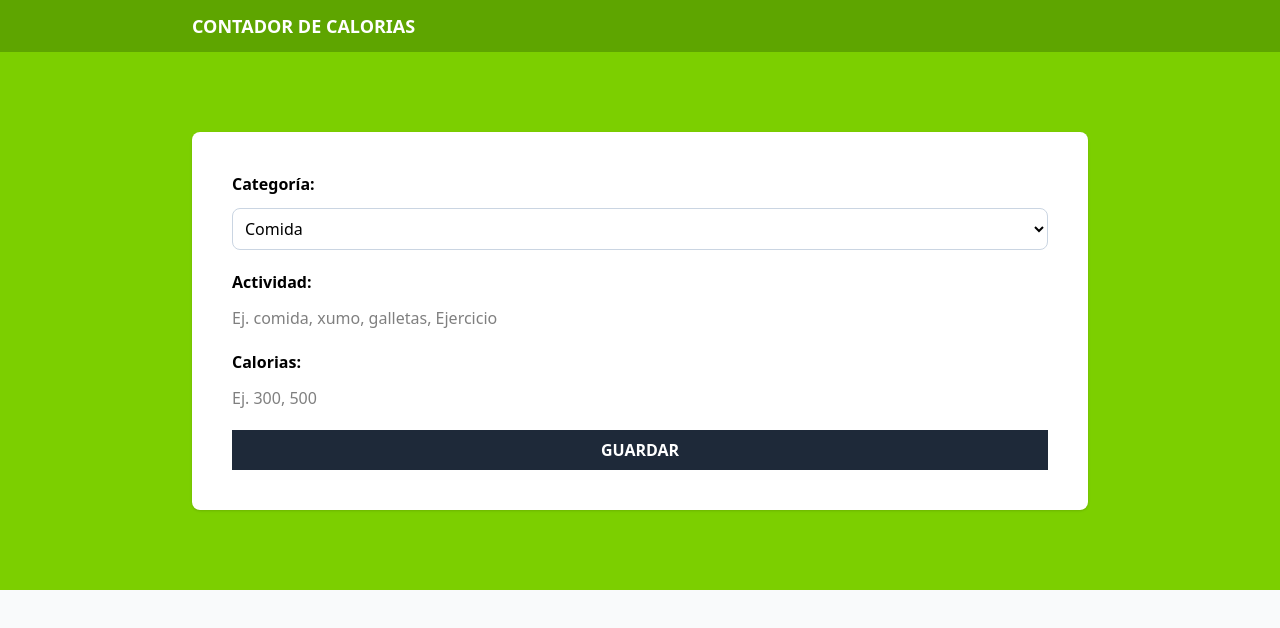
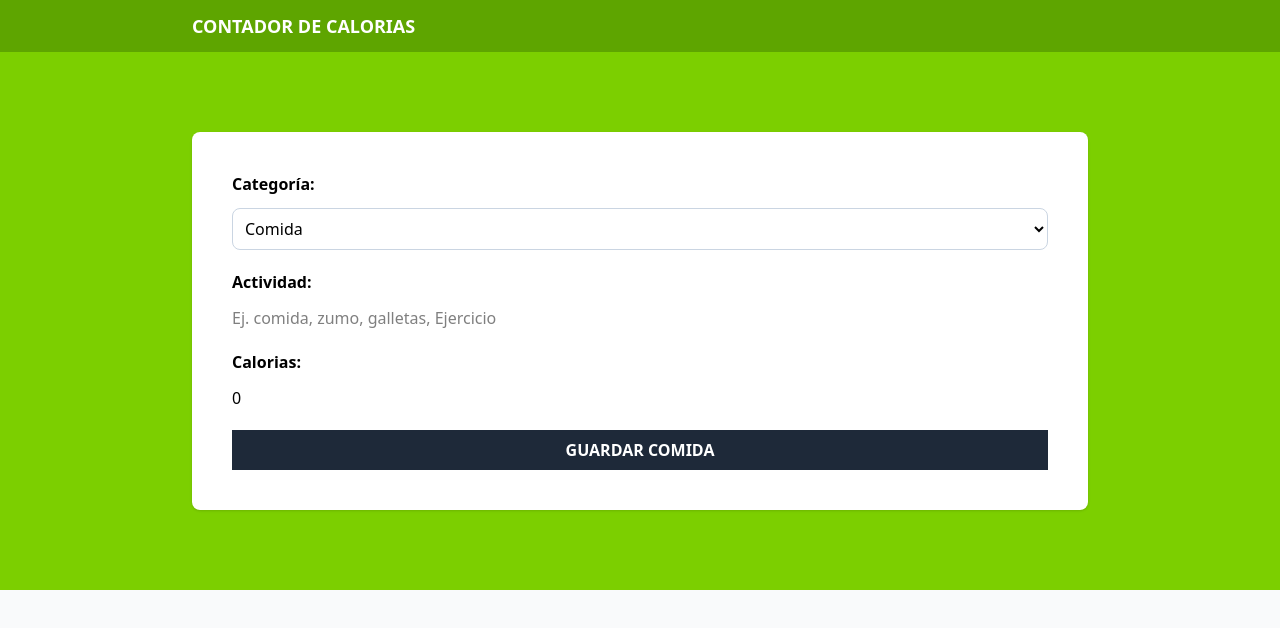
Before and after one commit to DarioBarrionuevo/contadorcalorias, a React (Vite) app: page / in a window 1280 px wide. Shown: the top 628 px of the page. Built offline with nearby package versions, Linux system fonts and the light colour scheme.

Commit message:
Create handleChange

```diff
--- a/src/components/Form.tsx
+++ b/src/components/Form.tsx
@@ -1,6 +1,27 @@
+import { ChangeEvent, useState } from "react";
 import { categories } from "../data/categories";
+import { Activity } from "../types";
+
+const initialState: Activity = {
+  category: 1,
+  name: "",
+  calories: 0,
+};
 
 export default function Form() {
+  const [activity, setActivity] = useState<Activity>(initialState);
+
+
+
+  const handleChange = (e: ChangeEvent<HTMLSelectElement> | ChangeEvent<HTMLInputElement>) => {
+    const isNumberField = ['category', 'calories'].includes(e.target.id)
+
+    setActivity({
+      ...activity,
+      [e.target.id]: isNumberField ? +e.target.value : e.target.value
+    })
+  }
+
   return (
     <form
       className="space-y-5 bg-white shadow p-10 rounded-lg"
@@ -13,8 +34,8 @@ export default function Form() {
         <select
           className="border border-slate-300 p-2 rounded-lg w-full bg-white"
           id="category"
-          value={"ejercicio"}
-          onChange={() => {}}
+          value={activity.category}
+          onChange={handleChange}
         >
           {categories.map((category) => (
             <option key={category.id} value={category.id}>
@@ -24,23 +45,33 @@ export default function Form() {
         </select>
       </div>
       <div className="grid grid-cols-1 gap-3">
-        <label htmlFor="activity" className="font-bold">
+        <label htmlFor="name" className="font-bold">
           Actividad:
         </label>
-        <input id="activity" type="text"
-        placeholder="Ej. comida, xumo, galletas, Ejercicio"/>
+        <input
+          id="name"
+          type="text"
+          value={activity.name}
+          placeholder="Ej. comida, zumo, galletas, Ejercicio"
+          onChange={handleChange}
+        />
       </div>
       <div className="grid grid-cols-1 gap-3">
         <label htmlFor="calories" className="font-bold">
           Calorias:
         </label>
-        <input id="calories" type="number"
-        placeholder="Ej. 300, 500"/>
+        <input
+          id="calories"
+          type="number"
+          placeholder="Ej. 300, 500"
+          value={activity.calories}
+          onChange={handleChange}
+        />
       </div>
       <input
         type="submit"
         className="bg-gray-800 hover:bg-gray-900 w-full p-2 font-bold uppercase text-white cursor-pointer disabled:opacity-10"
-        value={"Guardar"}
+        value={activity.category === 1 ? "Guardar Comida" : "Guardar Ejercicio"}
       />
     </form>
   );
```
